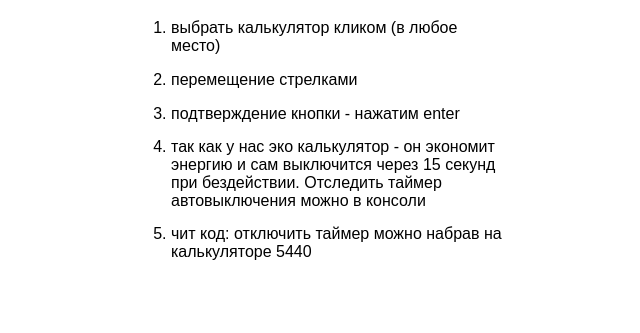
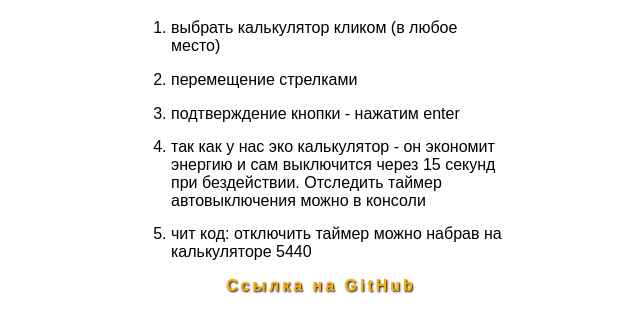
Before and after one commit to Stazzz544/funny-buttons, a plain HTML site: page index.html in a window 1280 px wide. Shown: the part 661-994 px from the top of the page, without its empty margins (319-959 px from the left). Before the commit the page ends 938 px from the top, so only its background shows below. Drawn offline with Linux system fonts and the light colour scheme.

Commit message:
github_link)added

```diff
--- a/css/style.css
+++ b/css/style.css
@@ -129,6 +129,7 @@ font-size: 20px;
 	margin-top: 50px;
 	width: 380px;
 	margin: 0 auto;
+	padding-bottom: 30px;
 }
 
 .instruction_title{
@@ -148,3 +149,15 @@ font-size: 20px;
 body{
 	font-family:sans-serif
 }
+
+.link-wrapper{
+	text-align: center;
+}
+
+.link-wrapper a{
+	color:rgb(255, 174, 0);
+	text-decoration: none;
+	font-weight: 700;
+	text-shadow:  1px 1px 2px black;
+	letter-spacing: 3px;
+}
--- a/index.html
+++ b/index.html
@@ -65,6 +65,9 @@
 				<li>так как у нас эко калькулятор - он экономит энергию и сам выключится через 15 секунд при бездействии. Отследить таймер автовыключения можно в консоли</li>
 				<li>чит код: отключить таймер можно набрав на калькуляторе 5440</li>
 			</ol>
+			<div class="link-wrapper">
+				<a target="blank" href="https://github.com/Stazzz544/funny-buttons">Ссылка на GitHub</a>
+			</div>
 		</div>
 	</div>
 	<script src="./script/script.js"></script>
```
